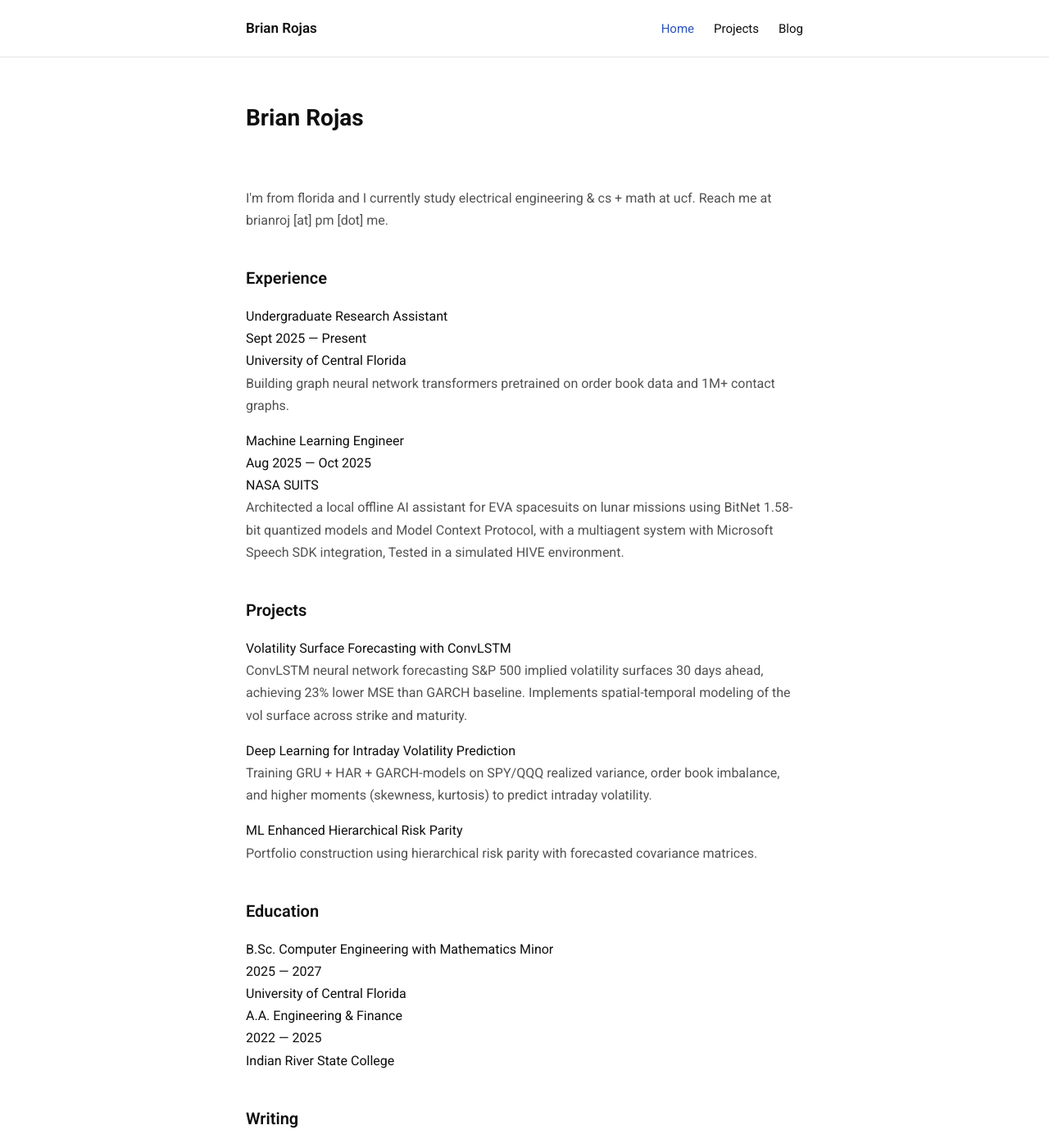
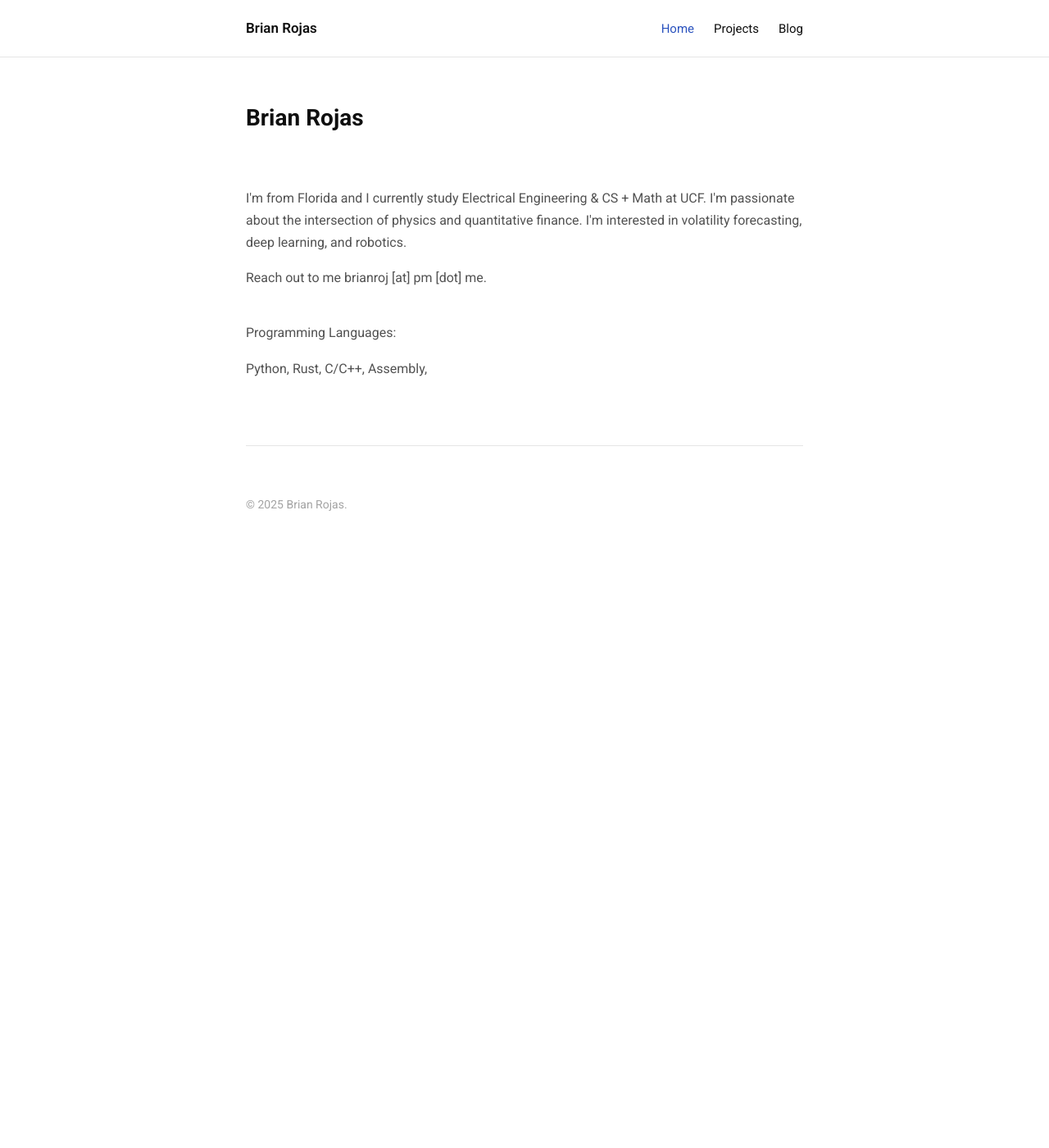
Before and after one commit to brianrojrc/brianrojrc.github.io, a Jekyll site: the page built from index.md, in a window 1280 px wide and 1400 px high. Shown: the whole window at 82% size. Built offline with Jekyll 4.4.1, drawn with Linux system fonts in a browser that asks for light colours; some of the changed text lies outside the part shown.

Commit message:
Update index.md

```diff
--- a/index.md
+++ b/index.md
@@ -8,73 +8,14 @@ title: Home
 </header>
 
 <section id="about">
-    <p>I'm from florida and I currently study electrical engineering & cs + math at ucf. Reach me at brianroj [at] pm [dot] me.</p>
+    <p>I'm from Florida and I currently study Electrical Engineering & CS + Math at UCF. I'm passionate about the intersection of physics and quantitative finance. I'm interested in volatility forecasting, deep learning, and robotics.</p>
+
+    <p>Reach out to me brianroj [at] pm [dot] me.</p>
 </section>
 
-<section id="experience">
-    <h2>Experience</h2>
-
-    <div class="work-item">
-        <div class="item-header">
-            <div class="item-title">Undergraduate Research Assistant</div>
-            <div class="item-date">Sept 2025 — Present</div>
-        </div>
-        <div class="item-subtitle">University of Central Florida</div>
-        <p class="item-description">Building graph neural network transformers pretrained on order book data and 1M+ contact graphs.</p>
-    </div>
-
-    <div class="work-item">
-        <div class="item-header">
-            <div class="item-title">Machine Learning Engineer</div>
-            <div class="item-date">Aug 2025 — Oct 2025</div>
-        </div>
-        <div class="item-subtitle">NASA SUITS</div>
-        <p class="item-description">Architected a local offline AI assistant for EVA spacesuits on lunar missions using BitNet 1.58-bit quantized models and Model Context Protocol, with a multiagent system with Microsoft Speech SDK integration, Tested in a simulated HIVE environment.</p>
-    </div>
+<section id="quick-links">
+    <p>Programming Languages:</p>
+    <ul style="list-style: none; padding-left: 0; margin-top: 8px;">
+        <li>Python, Rust, C/C++, Assembly,</li>
+    </ul>
 </section>
-
-<section id="projects">
-    <h2>Projects</h2>
-
-    <div class="project-item">
-        <div class="item-title">Volatility Surface Forecasting with ConvLSTM</div>
-        <p class="item-description">ConvLSTM neural network forecasting S&P 500 implied volatility surfaces 30 days ahead, achieving 23% lower MSE than GARCH baseline. Implements spatial-temporal modeling of the vol surface across strike and maturity.</p>
-    </div>
-
-    <div class="project-item">
-        <div class="item-title">Deep Learning for Intraday Volatility Prediction</div>
-        <p class="item-description">Training GRU + HAR + GARCH-models on SPY/QQQ realized variance, order book imbalance, and higher moments (skewness, kurtosis) to predict intraday volatility.</p>
-    </div>
-
-
-    <div class="project-item">
-        <div class="item-title">ML Enhanced Hierarchical Risk Parity</div>
-        <p class="item-description">Portfolio construction using hierarchical risk parity with forecasted covariance matrices.</p>
-    </div>
-
-</section>
-
-<section id="education">
-    <h2>Education</h2>
-
-    <div class="work-item">
-        <div class="item-header">
-            <div class="item-title">B.Sc. Computer Engineering with Mathematics Minor</div>
-            <div class="item-date">2025 — 2027</div>
-        </div>
-        <div class="item-subtitle">University of Central Florida</div>
-    </div>
-
-    <div class="work-item">
-        <div class="item-header">
-            <div class="item-title">A.A. Engineering & Finance</div>
-            <div class="item-date">2022 — 2025</div>
-        </div>
-        <div class="item-subtitle">Indian River State College</div>
-    </div>
-</section>
-
-<section id="writing">
-    <h2>Writing</h2>
-    <p>I occasionally write about my interests and thoughts. <a href="/blog" style="color: var(--accent-color);">Read my blog →</a></p>
-</section>
```
